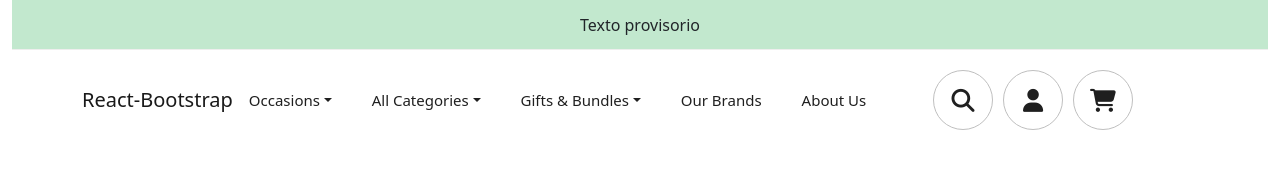
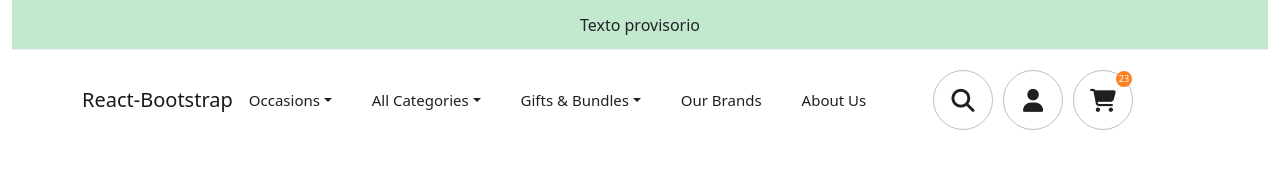
Before and after one commit to naniitevez/grupo3-react-proyect, a React (Create React App) app: page / in a window 1280 px wide. Shown: the top 180 px of the page. Built offline with nearby package versions, Linux system fonts and the light colour scheme.

Commit message:
functional css cart icon

```diff
--- a/src/components/Navbar/CartNotification/CartNotification.jsx
+++ b/src/components/Navbar/CartNotification/CartNotification.jsx
@@ -2,11 +2,9 @@ import React from "react";
 
 const CartNotification = () => {
   return (
-    <div id="cart-notification__container">
-      <div className="cart-notification">
+    <span id="cart-notification__container">
         23
-      </div>
-    </div>
+    </span>
   );
 };
 
--- a/src/components/Navbar/MyNavbar.css
+++ b/src/components/Navbar/MyNavbar.css
@@ -42,22 +42,22 @@
   background: var(--white);
 }
 
-/* Cart Notification */
+/* Cart Notification
+icon__container es el padre*/
 
 #cart-notification__container {
+    position: absolute;
+    top: 0;
+    right: 0;
     width: 16px;
     height: 16px;
     background: var(--main-color);
-    border-radius: 50%;
-    position: absolute;
-    right: 365px;
-}
-
-.cart-notification {
+    color: var(--white);
     display: flex;
     justify-content: center;
+    align-items: center;
+    border-radius: 50%;
     font-size: 9px;
-    color: var(--white);
 }
 
 /*drop down*/
@@ -84,15 +84,16 @@ div .dropdown-item {
 }
 
 .icon__container {
+  position: relative;
+  display: flex;
+  justify-content: center;
+  align-items: center;
   width: 60px;
   height: 60px;
   background: var(--white);
   margin-right: 10px;
   border: 1px solid var(--details-color);
   border-radius: 50%;
-  display: flex;
-  justify-content: center;
-  align-items: center;
 }
 
 .icon {
@@ -123,9 +124,8 @@ div .dropdown-item {
   }
 }
 
-
-@media (max-width: 1919px) {
+/* @media (max-width: 1919px) {
     #cart-notification__container{
         display: none;
     }
-}
+} */
--- a/src/components/Navbar/NavigationBar/Icon.jsx
+++ b/src/components/Navbar/NavigationBar/Icon.jsx
@@ -1,18 +1,23 @@
-import React from 'react'
-import CartNotification from '../CartNotification/CartNotification'
+import React from "react";
+import CartNotification from "../CartNotification/CartNotification";
 
-const Icon = ({children, isCart}) => {
+const Icon = ({ iconType }) => {
 
-    return (
-        <>
-        {
-            isCart && <CartNotification/>
-        }
-        <div className="icon__container">
-            {children}
-        </div>
-        </>
-    )
-}
+  return (
+    <div className="icon__container">
+      <i className={`icon fas ${iconType}`}></i>
+      {
+          iconType === "fa-shopping-cart" && <CartNotification/>
+      }
+    </div>
+  );
+};
 
-export default Icon
+export default Icon;
+
+// {
+//     <div className="icon__container">
+//       {children}
+//       {isCart && <CartNotification />}
+//     </div>
+//   }
--- a/src/components/Navbar/NavigationBar/IconsSection.jsx
+++ b/src/components/Navbar/NavigationBar/IconsSection.jsx
@@ -5,15 +5,9 @@ const IconsSection = () => {
   return (
     <>
       <div className="icon-section__container">
-        <Icon isCart="false">
-          <i className="icon fas fa-search"></i>
-        </Icon>
-        <Icon isCart="false">
-          <i className="icon fas fa-user"></i>
-        </Icon>
-        <Icon isCart="true">
-          <i className="icon fas fa-shopping-cart"></i>
-        </Icon>
+        <Icon iconType="fa-search"/>
+        <Icon iconType="fa-user"/>
+        <Icon iconType="fa-shopping-cart"/>
       </div>
     </>
   );
```
